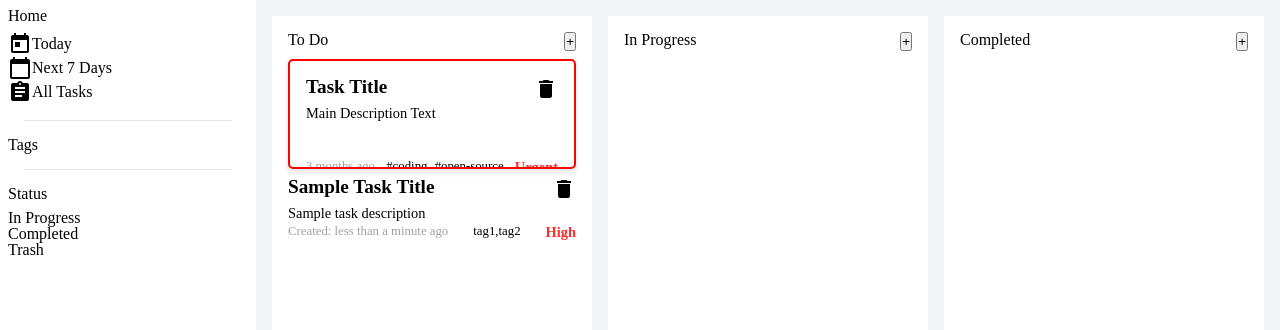
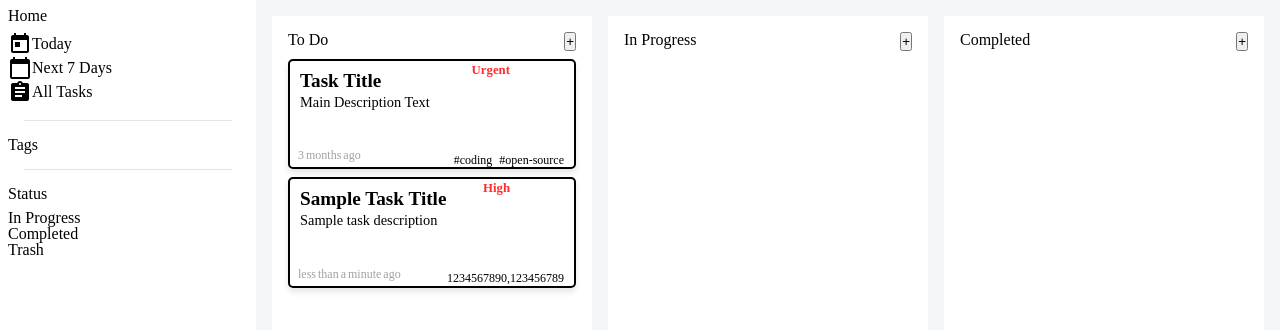
Before and after one commit to HyunCafe/odin-todoapp, a website built with webpack: page src/index.html in a window 1280 px wide. Built offline with nearby package versions, Linux system fonts and the light colour scheme.

Commit message:
Fix: Fix pathing for webpack, stylized task cards

```diff
--- a/src/index.html
+++ b/src/index.html
@@ -57,7 +57,6 @@
           </h3>
 
           <div class="main__column main__column--tasks">
-            <div class="task">
               <div class="task__header">
                 <h4 class="task__title">Task Title</h4>
                 <span class="task__delete-icon material-icons">delete</span>
@@ -65,10 +64,9 @@
               <p class="task__description">Main Description Text</p>
               <div class="task__footer">
                 <span class="task__created-date">3 months ago</span>
+                <span class="task__priority">Urgent</span>
                 <span class="task__tags">#coding #open-source </span>
-                <span class="task__priority">Urgent</span>
               </div>
-            </div>
           </div>
 
           <!-- Add tasks dynamically through DOM module -->
@@ -117,6 +115,6 @@
         </div>
       </main>
     </div>
-    <script type="module" src="index.js" defer crossorigin="anonymous"></script>
+    <script type="module" src="/dist/main.bundle.js" defer crossorigin="anonymous"></script>
   </body>
 </html>
--- a/src/index.js
+++ b/src/index.js
@@ -12,7 +12,7 @@ const sampleTask = new TaskCreation(
   'Sample Task Title',
   'Sample task description',
   '',
-  ['tag1', 'tag2'],
+  ['1234567890', '123456789'],
   'High',
   true
 );
--- a/src/modules/dom-manipulation.js
+++ b/src/modules/dom-manipulation.js
@@ -4,7 +4,7 @@ export function appendTask(task, categoryElement) {
     console.log('appendTask called', task, categoryElement); // Add this line
 
   const taskElement = document.createElement("div");
-  taskElement.classList.add("task");
+  taskElement.classList.add("main__column", "main__column--tasks");
 
   const taskHeader = document.createElement("div");
   taskHeader.classList.add("task__header");
@@ -34,7 +34,7 @@ export function appendTask(task, categoryElement) {
 
   const taskCreatedDate = document.createElement("span");
   taskCreatedDate.classList.add("task__created-date");
-  taskCreatedDate.textContent = `Created: ${task.formattedCreatedDate()}`;
+  taskCreatedDate.textContent = `${task.formattedCreatedDate()}`;
 
   taskHeader.append(taskTitle);
   taskHeader.append(deleteIcon);
--- a/src/styles.css
+++ b/src/styles.css
@@ -136,14 +136,20 @@ h3 {
   display: flex;
   flex-direction: column;
   justify-content: space-between;
-  border: 2px red solid;
+  border: 2px rgb(0, 0, 0) solid;
   background-color: white;
   border-radius: 5px;
   box-shadow: 0 4px 6px rgba(0, 0, 0, 0.1);
   width: 100%;
   height: 15%;
   overflow: hidden;
+  padding: 10px;
   margin-bottom: 0.5em;
+  position: relative;
+}
+
+.main__column--tasks:hover .task__delete-icon {
+  display: block;
 }
 
 .task__header {
@@ -158,28 +164,40 @@ h3 {
 }
 
 .task__priority {
-  font-size: 0.9rem;
+  position: absolute;
+  top: 3px;
+  right: 5em;
+  font-size: 0.8rem;
   font-weight: 600;
   color: #ff2d2d;
 }
 
 .task__description {
   font-size: 0.9rem;
-  height: 80%;
+  min-height: 63%;
   margin-bottom: 0.3em;
+}
+
+.task__delete-icon {
+  display: none;
+  font-size: 1.2rem;
 }
 
 .task__footer {
   display: flex;
-  justify-content: space-between;
+  justify-content: flex-end;
 }
 
 .task__tags {
-  font-size: 0.8rem;
+  font-size: 0.75rem;
   word-spacing: 4px;
 }
 
 .task__created-date {
-  font-size: 0.8rem;
+  font-size: 0.75rem;
   color: #a1a1a1;
+  word-spacing: -1px;
+  position: absolute;
+  bottom: 6px;
+  left: 8px;
 }
--- a/webpack.config.js
+++ b/webpack.config.js
@@ -2,9 +2,7 @@ const path = require('path');
 
 module.exports = {
   mode: 'development',
-  entry: {
-    index: './src/index.js',
-  },
+  entry: './src/index.js',
   output: {
     filename: '[name].bundle.js',
     path: path.resolve(__dirname, 'dist'),
```
